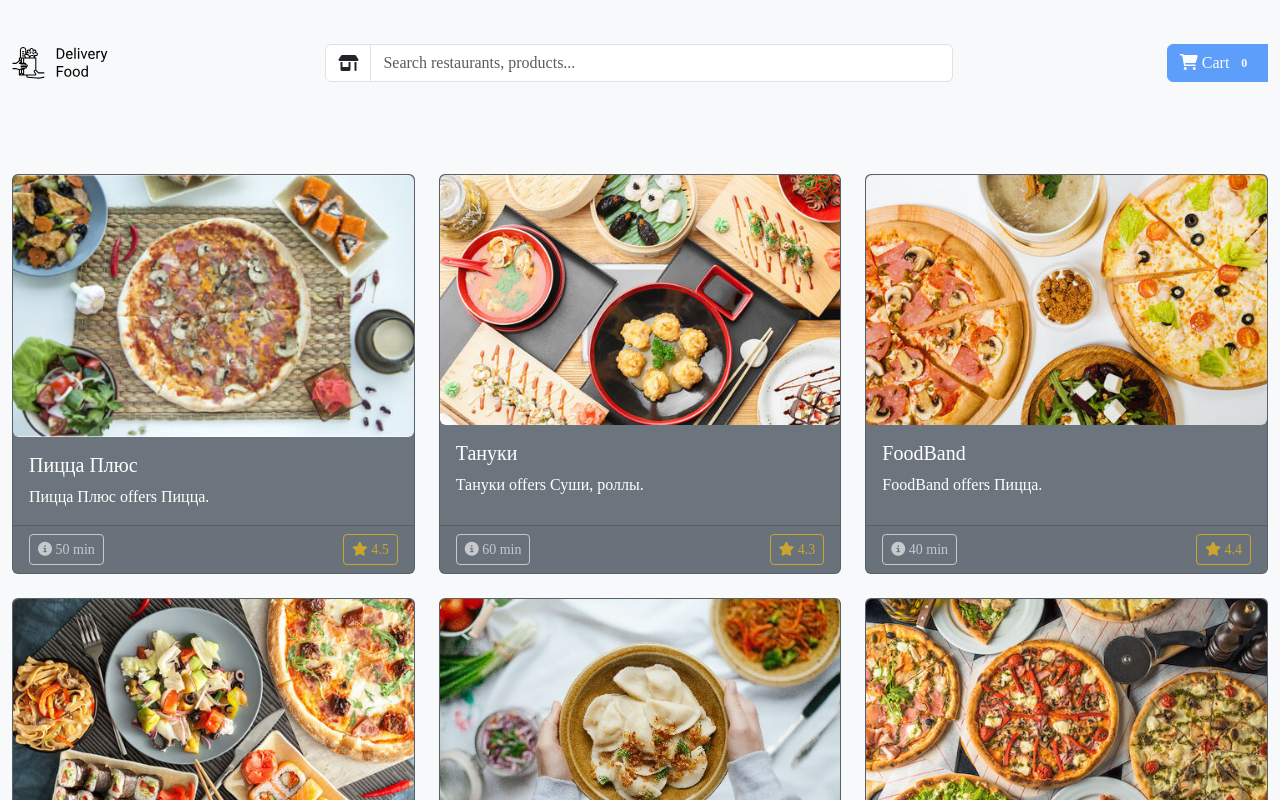
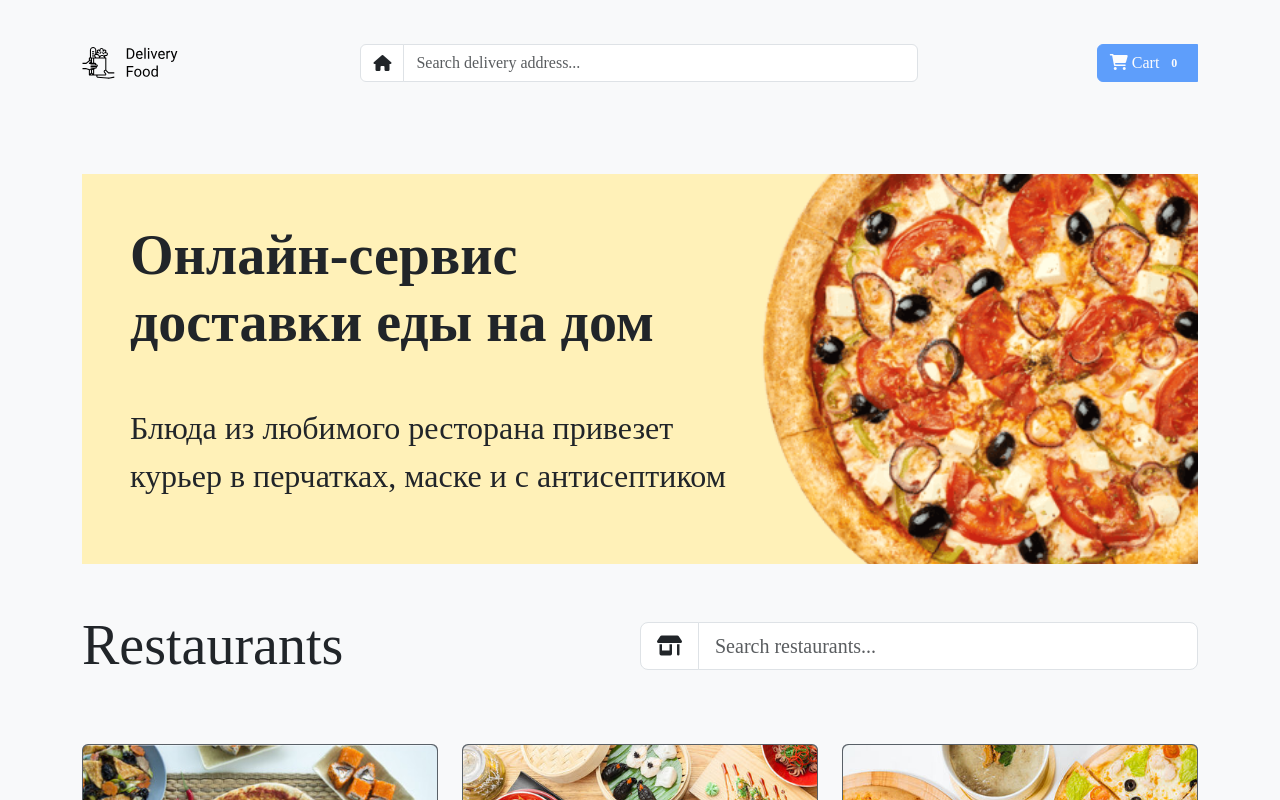
Before and after one commit to augustin4k/internet-shop, a Vue app: page / in a window 1280 px wide. Shown: the top 800 px of the page. Built offline with nearby package versions, Linux system fonts and the light colour scheme; no server answers; a web font is replaced by a local one; what bootstrap-vue-next would draw is missing.

Commit message:
new vue files

```diff
--- a/src/components/Footer.vue
+++ b/src/components/Footer.vue
@@ -1,7 +1,7 @@
 <template>
   <footer class="text-center text-muted bg-white">
     <!-- Grid container -->
-    <div class="container-fluid pt-4">
+    <div class="container pt-4">
       <!-- Section: Social media -->
       <section class="mb-4">
         <!-- Facebook -->
--- a/src/components/Header.vue
+++ b/src/components/Header.vue
@@ -1,6 +1,6 @@
 <template>
   <header class="navbar navbar-expand bg-body-tertiary">
-    <div class="container-fluid">
+    <div class="container">
       <div class="w-100">
         <div class='d-flex justify-content-between align-items-center'>
           <a class="navbar-brand m-0" href="#">
@@ -8,10 +8,10 @@
           </a>
           <div class="input-group w-50">
             <span class="input-group-text bg-white" id="basic-addon1">
-              <i class="fa-solid fa-shop"></i>
+              <i class="fa-solid fa-house"></i>
             </span>
             <input v-model="searchInput" @input="updateFluxData" type="text" class="form-control"
-              placeholder="Search restaurants, products..." aria-label="delivery" aria-describedby="basic-addon1">
+              placeholder="Search delivery address..." aria-label="delivery" aria-describedby="basic-addon1">
           </div>
           <div class="btn-group">
             <!-- Button trigger modal -->
@@ -40,8 +40,8 @@ export default {
   mixins: [fetchData],
   props: {
     cartUpdated: Boolean,
-    // used for saving initial state of db
-    db: Object
+
+    db: Object // used for saving initial state of db
   },
   data() {
     return {
--- a/src/components/Main.vue
+++ b/src/components/Main.vue
@@ -1,8 +1,31 @@
 <template>
   <div id="mainPart">
     <div class="album py-5 bg-light">
-      <div class="container-fluid">
-        <SortBar v-if="!emptyClickShop" @need-to-sort="sortItems" :info-shop="clickShop"
+      <div class="container">
+
+        <div v-if='emptyClickShop' class="d-flex flex-column mb-3">
+          <div class="d-flex flex-column p-5 promo mb-5" name="previewShop">
+            <h1 class="display-4 font-weight-bold mb-5">Онлайн-сервис <br />
+              доставки еды на дом
+            </h1>
+            <p>Блюда из любимого ресторана привезет <br />курьер в перчатках, маске и с
+              антисептиком</p>
+          </div>
+          <div class="d-flex justify-content-between mb-5">
+            <h1 class="display-4 mb-0">Restaurants</h1>
+            <div class="w-50 d-flex align-items-center">
+              <div class="input-group input-group-lg">
+                <span class="input-group-text bg-white" id="basic-addon1">
+                  <i class="fa-solid fa-shop"></i>
+                </span>
+                <input v-model="searchInput" @input="updateFluxData" type="text" class="form-control"
+                  placeholder="Search restaurants..." aria-label="delivery" aria-describedby="basic-addon1">
+              </div>
+            </div>
+          </div>
+        </div>
+
+        <SortBar v-else-if="!emptyClickShop" @need-to-sort="sortItems" :info-shop="clickShop"
           :existProducs="menuItems && menuItems.length > 0" :min-price="minPrice"
           @reset-click-shop='resetEmptyShopFlag' />
         <div class="row" v-if="menuItems && menuItems.length > 0">
@@ -95,3 +118,19 @@ export default {
   },
 };
 </script>
+
+<style>
+.promo {
+  background: #fff1b8 url(../../public/img/promo/pizza.png) no-repeat top -100px right -250px / 830px;
+  ;
+}
+
+.promo h1 {
+  font-weight: bold;
+}
+
+.promo p {
+  font-size: 2rem;
+  font-weight: lighter;
+}
+</style>
--- /dev/null
+++ b/src/components/main/ShopCard.vue
@@ -0,0 +1,63 @@
+<template>
+  <div class="card mb-4 w-100 d-flex flex-column" :class="itemInfo.id != null ? '' : 'bg-secondary text-white'">
+    <img :src="`${root}${itemInfo.image}`" class="card-img-top rounded" alt="imagePhoto">
+    <div class="card-body d-flex flex-column flex-fill">
+      <h5 class="card-title">{{ itemInfo.name }}</h5>
+      <p class="card-text" :class="itemInfo.id != null ? 'text-muted' : ''">
+        {{ itemInfo.description }}
+      </p>
+    </div>
+    <div class="card-footer d-flex justify-content-between mt-auto">
+      <a v-if='itemInfo.id != null' @click="updateCartDb(itemInfo)" class="btn btn-sm btn-primary btn-block">
+        <i class="fa-solid fa-cart-shopping"></i>
+        Add in cart
+      </a>
+      <a v-else class="btn btn-sm btn-outline-light disabled btn-block">
+        <i class="fa-solid fa-circle-info"></i>
+        {{ itemInfo.time_of_delivery }} min
+      </a>
+      <a v-if='itemInfo.id != null' class="btn btn-sm btn-block btn-outline-secondary disabled">
+        {{ itemInfo.price }} MDL
+      </a>
+      <a v-else class="btn btn-sm btn-block btn-outline-warning disabled">
+        <i class="fa-solid fa-star"></i>
+        {{ itemInfo.stars }}
+      </a>
+    </div>
+  </div>
+</template>
+
+<script>
+import axios from "axios";
+
+export default {
+  name: 'ProductCard',
+  props: { itemInfo: Object },
+  data() {
+    return {
+      root: process.env.BASE_URL,
+    };
+  },
+  methods: {
+    updateCartDb(newData) {
+      axios.get('http://localhost:3000/modifyCart', { params: { product: newData, action: 'add' } })
+        .then(() => {
+        });
+      this.$emit('cart-updated');
+    }
+  }
+};
+</script>
+
+<style>
+.card {
+  transition: transform 0.3s;
+  cursor: pointer;
+  /* Add a transition for the transform property */
+}
+
+.card:hover {
+  transform: scale(1.1);
+  /* Increase the scale factor on hover */
+}
+</style>
```
